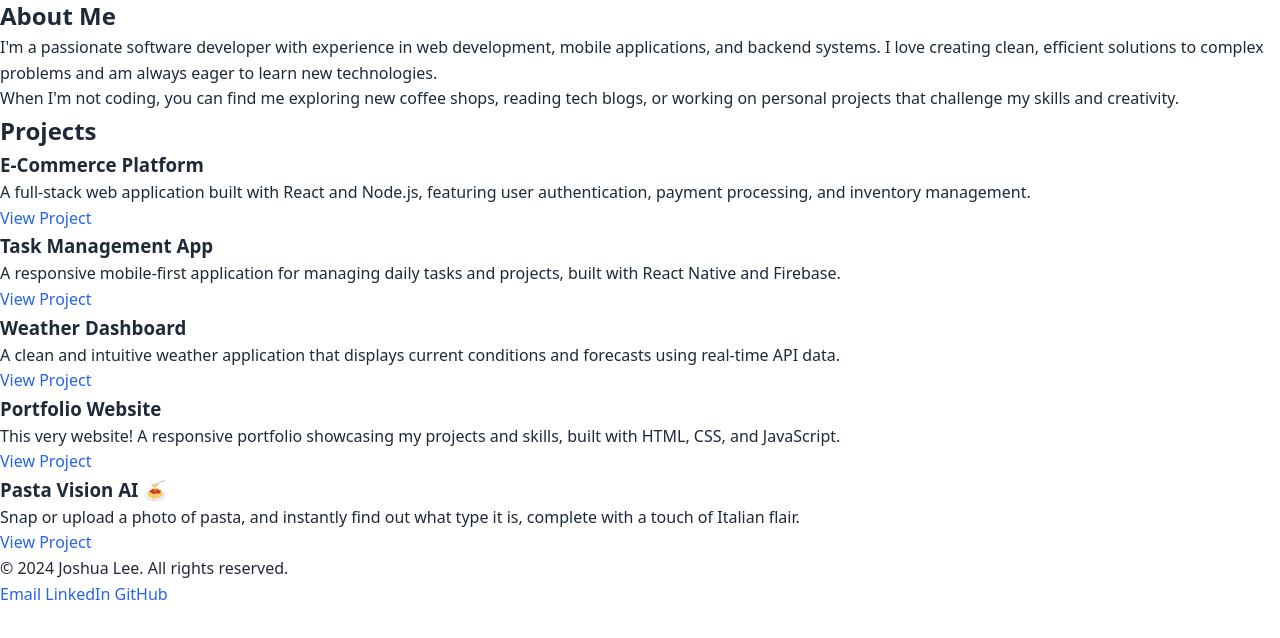
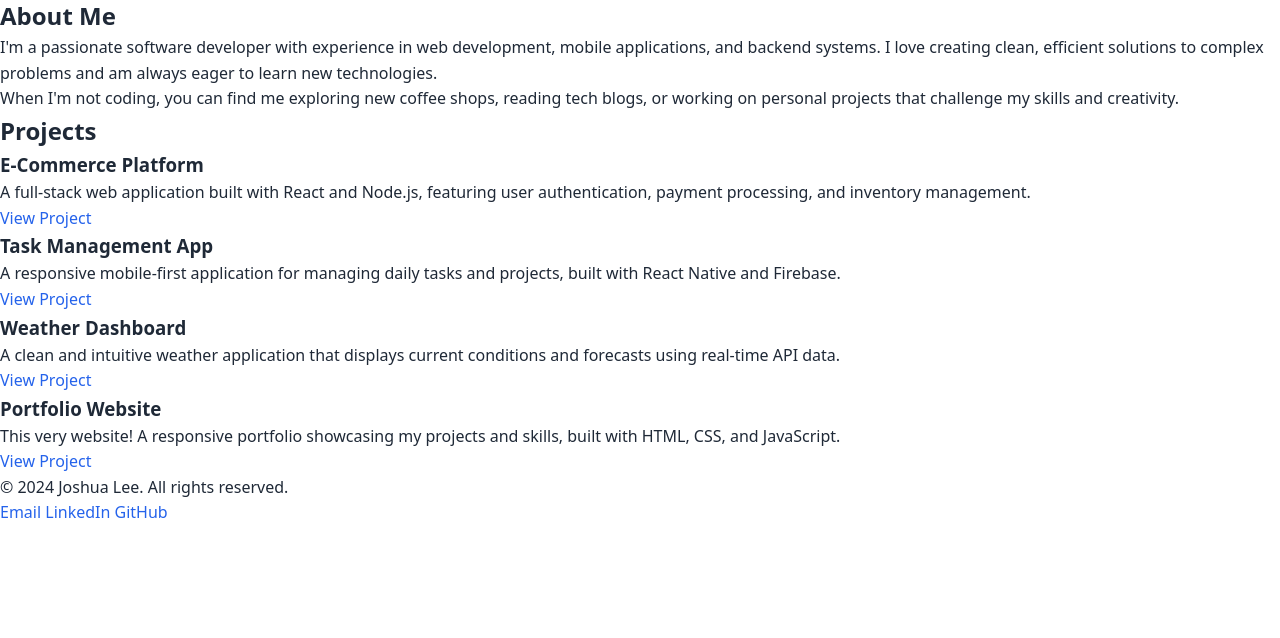
Before and after one commit to icecreambandrich/portfolio, a plain HTML site: page index.html in a window 1280 px wide. Shown: the part 80-718 px from the top of the page. Drawn offline with Linux system fonts and the light colour scheme.

```diff
--- a/index.html
+++ b/index.html
@@ -57,12 +57,6 @@
                     <p>This very website! A responsive portfolio showcasing my projects and skills, built with HTML, CSS, and JavaScript.</p>
                     <a href="https://github.com/yourusername/portfolio" class="project-link" target="_blank">View Project</a>
                 </div>
-
-                <div class="project-card">
-                    <h3>Pasta Vision AI 🍝</h3>
-                    <p>Snap or upload a photo of pasta, and instantly find out what type it is, complete with a touch of Italian flair.</p>
-                    <a href="#" class="project-link" target="_blank">View Project</a>
-                </div>
             </div>
         </section>
 
```
Also changed, not shown: public/index.html (+2 -2 lines).
